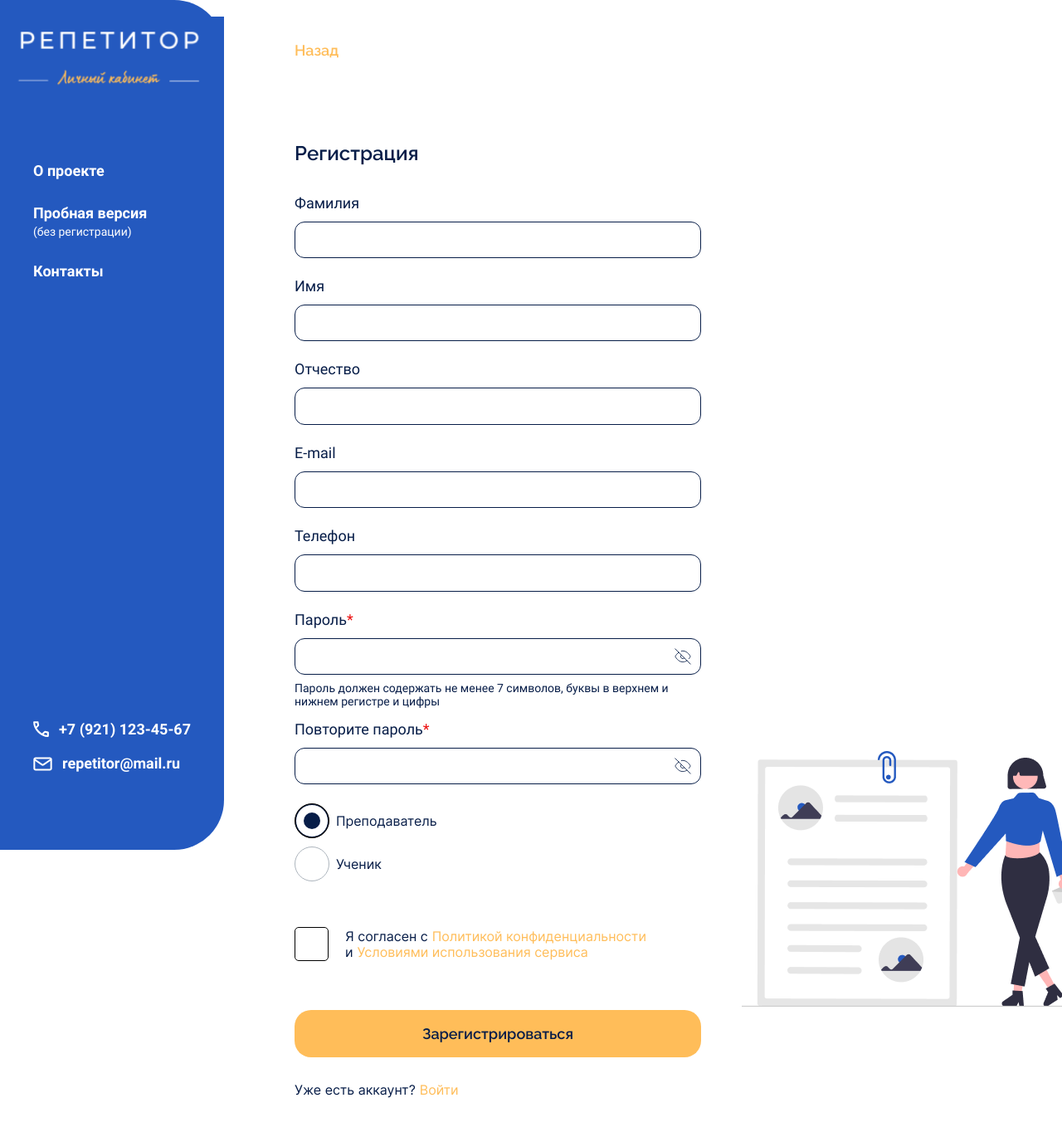
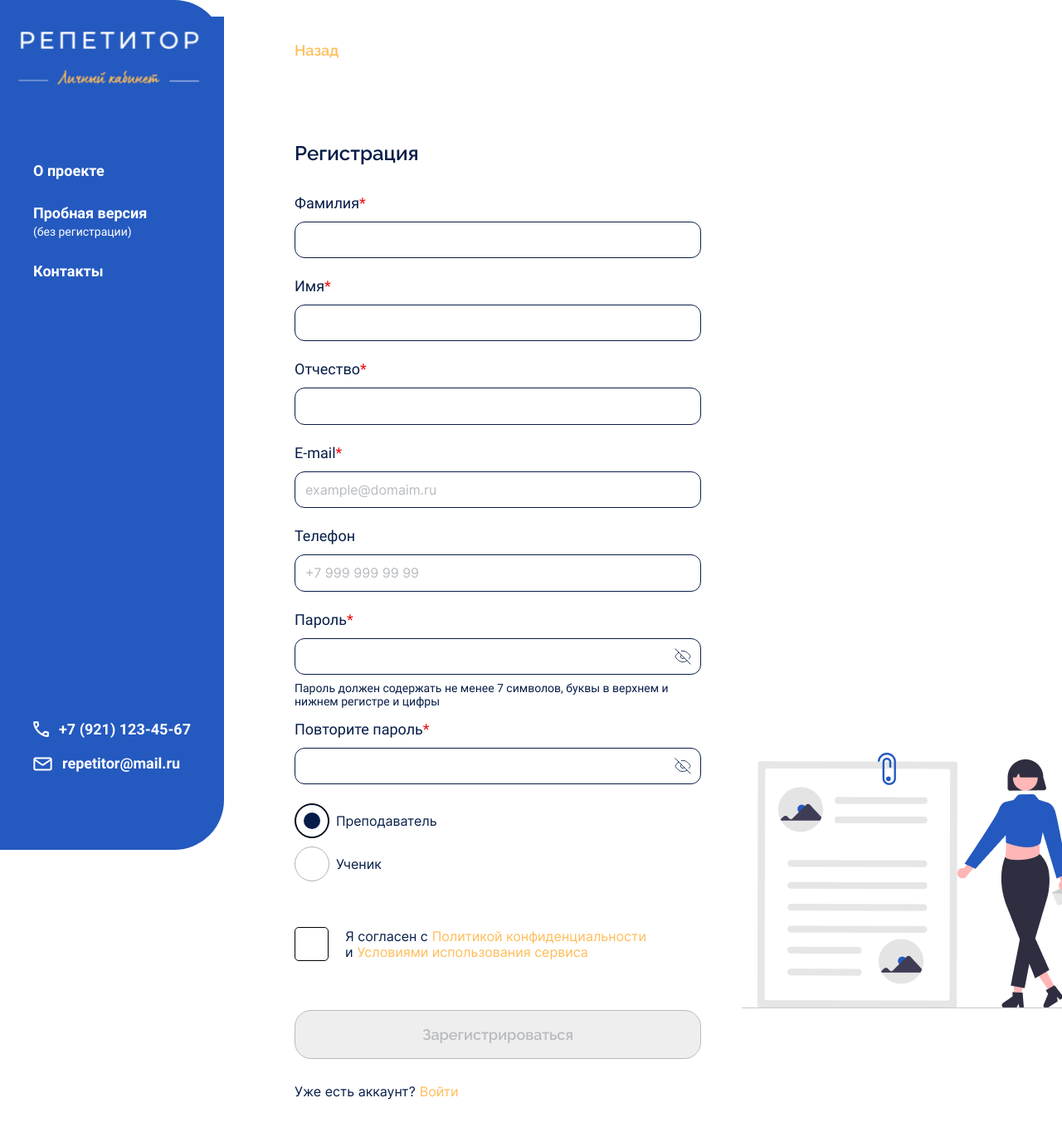
Before and after one commit to TutorOffice/TutorOffice-frontend, a React (Create React App) app: page /register in a window 1280 px wide. Shown: the top 1364 px of the page at 83% size. Built offline with nearby package versions, Linux system fonts and the light colour scheme.

Commit message:
поправил замечания тестировщиков

```diff
--- a/src/pages/register/Register.tsx
+++ b/src/pages/register/Register.tsx
@@ -15,11 +15,11 @@ const Register = () => {
       </Button>
       <h2 className={s.register__title}>Регистрация</h2>
       <SubmitForm>
-        <Input type={inputTypes.text} labelText='Фамилия' />
-        <Input type={inputTypes.text} labelText='Имя' />
-        <Input type={inputTypes.text} labelText='Отчество' />
-        <Input type={inputTypes.email} labelText='E-mail' />
-        <Input type={inputTypes.phone} labelText='Телефон' />
+        <Input type={inputTypes.text} labelText='Фамилия' isRequired={true} />
+        <Input type={inputTypes.text} labelText='Имя' isRequired={true}/>
+        <Input type={inputTypes.text} labelText='Отчество' isRequired={true}/>
+        <Input type={inputTypes.email} labelText='E-mail' isRequired={true} placeholder={'example@domaim.ru'}/>
+        <Input type={inputTypes.phone} labelText='Телефон' placeholder={'+7 999 999 99 99'}/>
         <Input
           type={inputTypes.password}
           labelText='Пароль'
@@ -31,7 +31,7 @@ const Register = () => {
         <Input type={inputTypes.password} labelText='Повторите пароль' isPassword={true} isRequired={true} />
         <Checkbox />
         <Policy />
-        <Button type={btnType.submit} variant={btnClass.primary}>
+        <Button type={btnType.submit} variant={btnClass.primary} isDisabled={true}>
           Зарегистрироваться
         </Button>
         <img className={s.registerImg} src={registerImage} alt='Регистрация' />
```
